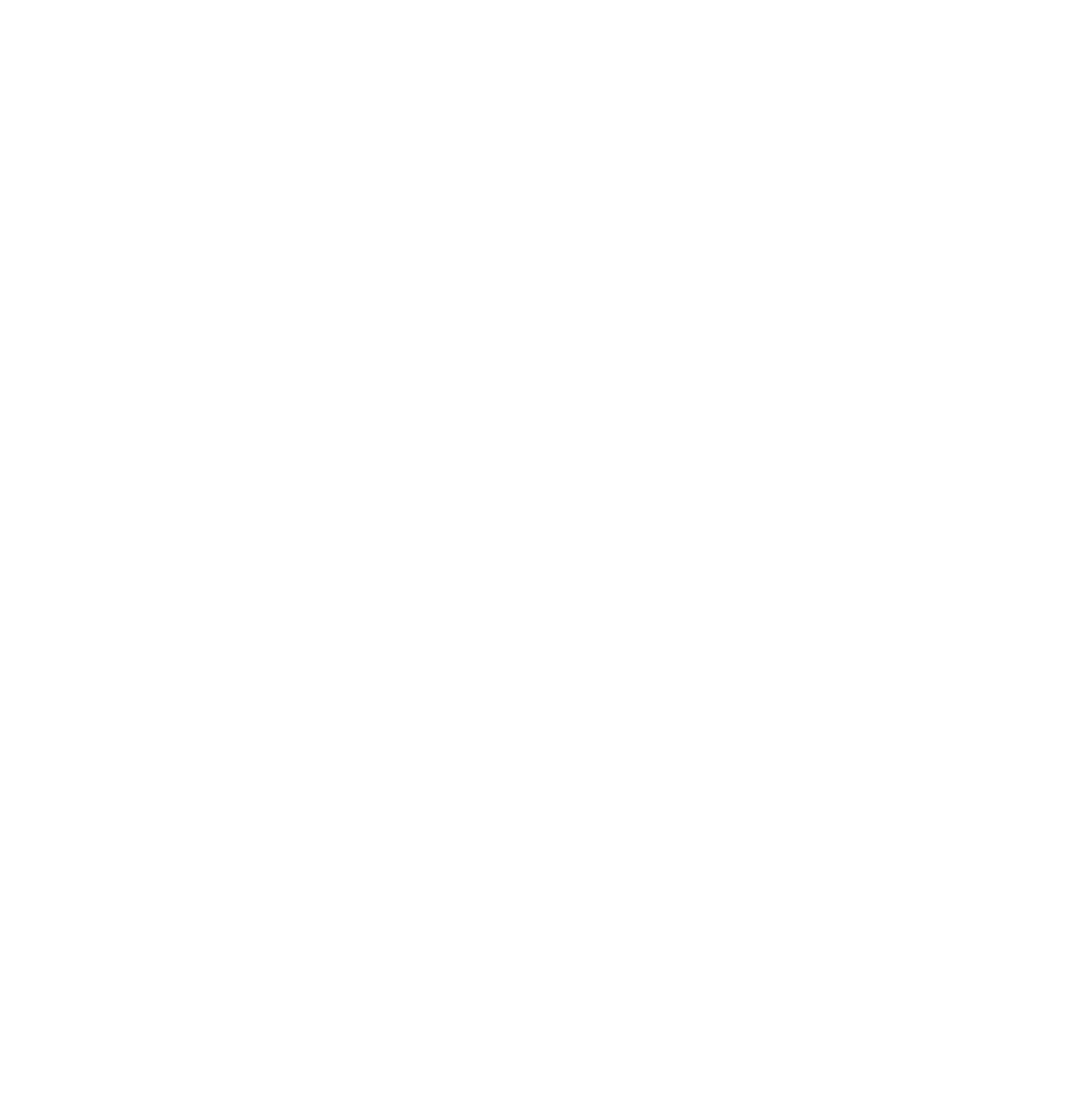
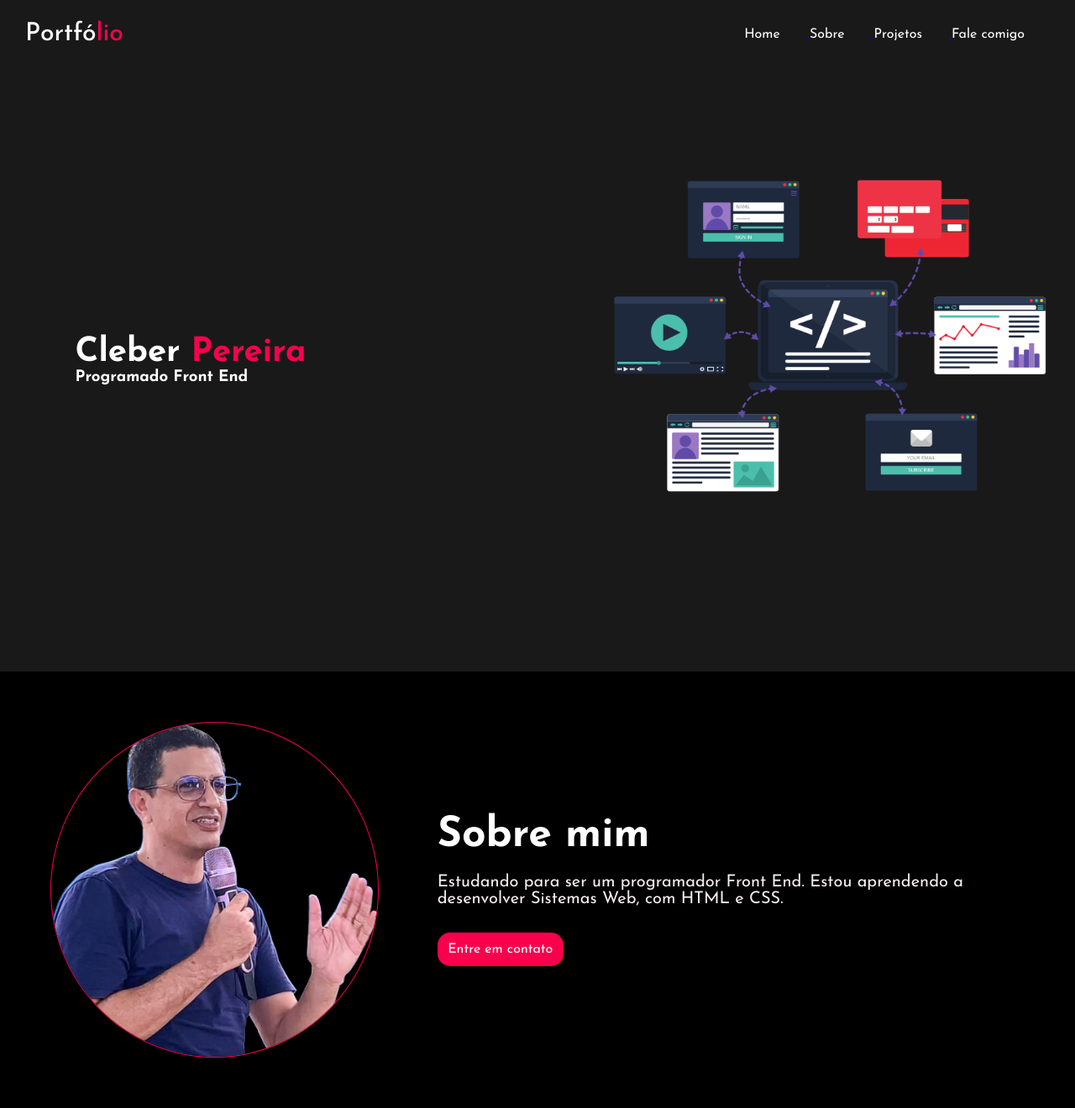
Before and after one commit to cleberpb/dev-clud, a plain HTML site: page site-portifolio/index.html in a window 1280 px wide. Shown: the whole page at 84% size. Before the commit the page ends 800 px from the top, so only its background shows below. Drawn offline with Linux system fonts and the light colour scheme.

Commit message:
Css - Sobre mim

```diff
--- a/site-portifolio/index.html
+++ b/site-portifolio/index.html
@@ -4,8 +4,45 @@
     <meta charset="UTF-8">
     <meta name="viewport" content="width=device-width, initial-scale=1.0">
     <title>Cleber Pereira</title>
+    <link rel="stylesheet" href="style.css">
+
+    <link rel="preconnect" href="https://fonts.googleapis.com">
+    <link rel="preconnect" href="https://fonts.gstatic.com" crossorigin>
+    <link href="https://fonts.googleapis.com/css2?family=Josefin+Sans:ital,wght@0,100..700;1,100..700&display=swap" rel="stylesheet">
 </head>
 <body>
+    <div class="principal">
+        <nav>
+            <h2 class="portfolio">Portfó<span>lio</span></h2>
+            <ul>
+                <a href="#">
+                    <li>Home</li>
+                </a>
+                <a href="#">
+                    <li>Sobre</li>
+                </a>
+                <a href="#">
+                    <li>Projetos</li>
+                </a>
+                <a href="#">
+                    <li>Fale comigo</li>
+                </a>
+            </ul>
+        </nav>
 
+        <div class="meu-nome">
+            <h1>Cleber <span>Pereira</span></h1>
+            <h3>Programado Front End</h3>
+        </div>
+    </div>
+    <section>
+        <img src="imagens/cleber-portifolio02.png" alt="Imagem do programador Cleber">
+
+        <div>
+            <h2>Sobre mim</h2>
+            <p>Estudando para ser um programador Front End. Estou aprendendo a desenvolver Sistemas Web, com HTML e CSS.</p>
+            <button>Entre em contato</button>
+        </div>
+    </section>
 </body>
 </html>
--- a/site-portifolio/style.css
+++ b/site-portifolio/style.css
@@ -0,0 +1,115 @@
+* {
+    margin: 0px;
+    padding: 0px;
+    box-sizing: border-box;
+    font-family: "Josefin Sans", sans-serif;
+}
+
+.principal {
+    height: 100vh;
+    width: 100%;
+    background-image: url(imagens/background.png);
+    background-size: cover;
+    background-position: center;
+    background-color: #191919;
+}
+
+nav {
+    display: flex;
+    align-items: center;
+    justify-content: space-between;
+    padding-left: 30px;
+    padding-right: 30px;
+    padding-top: 25px;
+}
+
+.portfolio {
+    color: #ffffff;
+    font-size: 30px;
+    font-weight: 500;
+}
+
+.portfolio span {
+    color: #f9004d
+}
+
+li {
+    color: #ffffff;
+    list-style: none;
+    display: inline-block;
+    font-size: 16px;
+    margin-right: 30px;
+    cursor: pointer;
+}
+
+li:hover {
+    color: #f9004d;
+    transition: 0.5s;
+}
+
+.meu-nome {
+    position: absolute;
+    top: 50%;
+    left: 7%;
+}
+
+h1 {
+    color: #ffffff;
+    font-size: 40px;
+}
+
+h1 span {
+    color: #f9004d;
+}
+
+.principal h3 {
+    color: #ffffff;
+}
+
+section {
+    display: flex;
+    align-items: center;
+    padding: 60px 60px;
+    background-color: #000000;
+}
+
+section img {
+    height: 400px;
+    border-radius: 100%;
+    border: 1px solid #f9004d;
+    margin-right: 70px;
+}
+
+section div h2 {
+    color: #ffffff;
+    font-size: 50px;
+}
+
+section div p {
+    color: #faeef2;
+    font-size: 20px;
+    margin-top: 20px;
+    margin-bottom: 30px;
+}
+
+section div button {
+    color:#ffffff;
+    background: #f9004d;
+    height: 40px;
+    width: 150px;
+    font-size: 16px;
+    border: none;
+    border-radius: 15px;
+    cursor: pointer;
+}
+
+section div button:hover{
+    background: #000000;
+    border: 1px solid #f9004d;
+    transition: 0.5s;
+}
+
+section div button:active {
+    background: white;
+    color: #f9004d;
+}
```
Also changed, not shown: site-portifolio/imagens/cleber-portifolio.png (deleted), site-portifolio/imagens/cleber-portifolio02.png (added).
